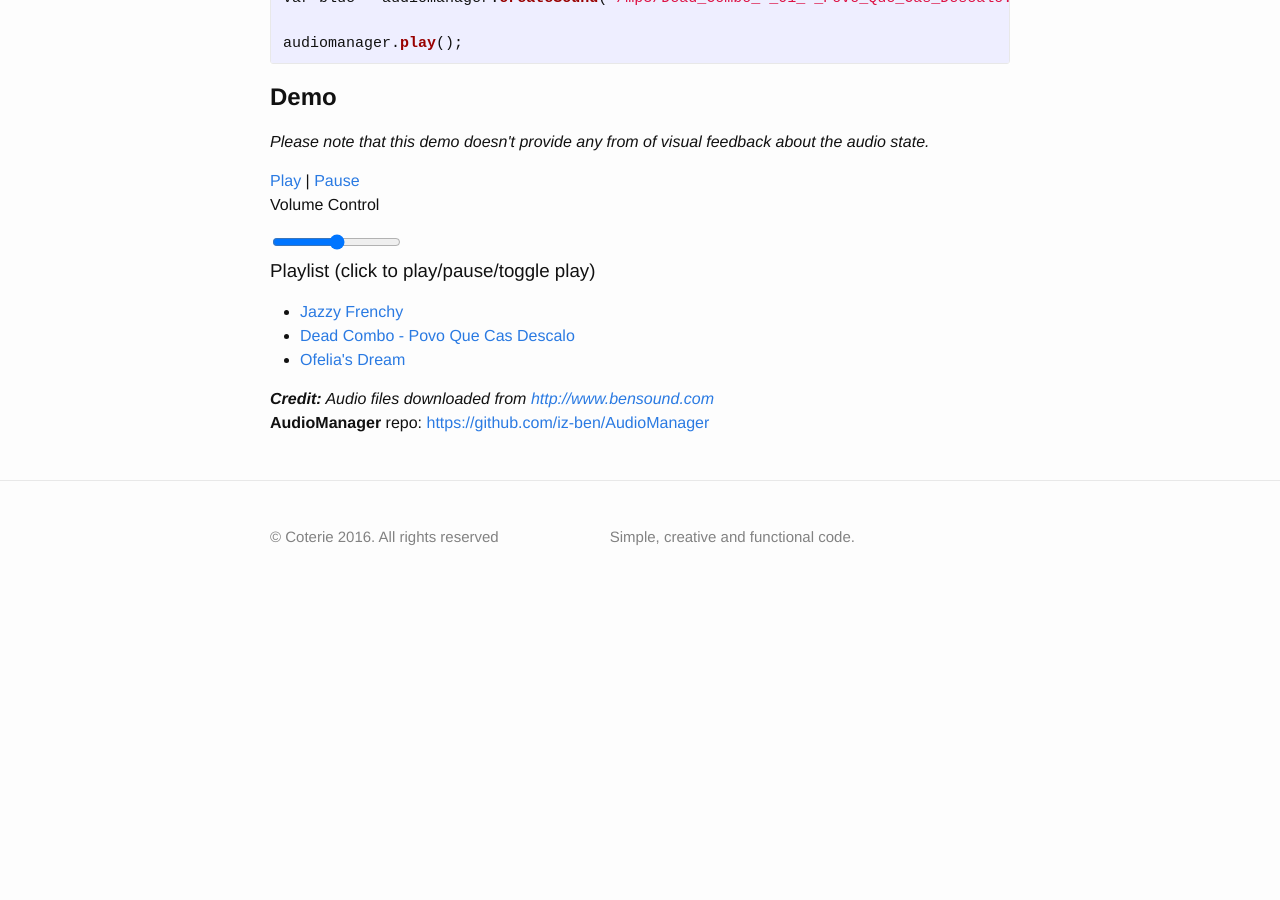
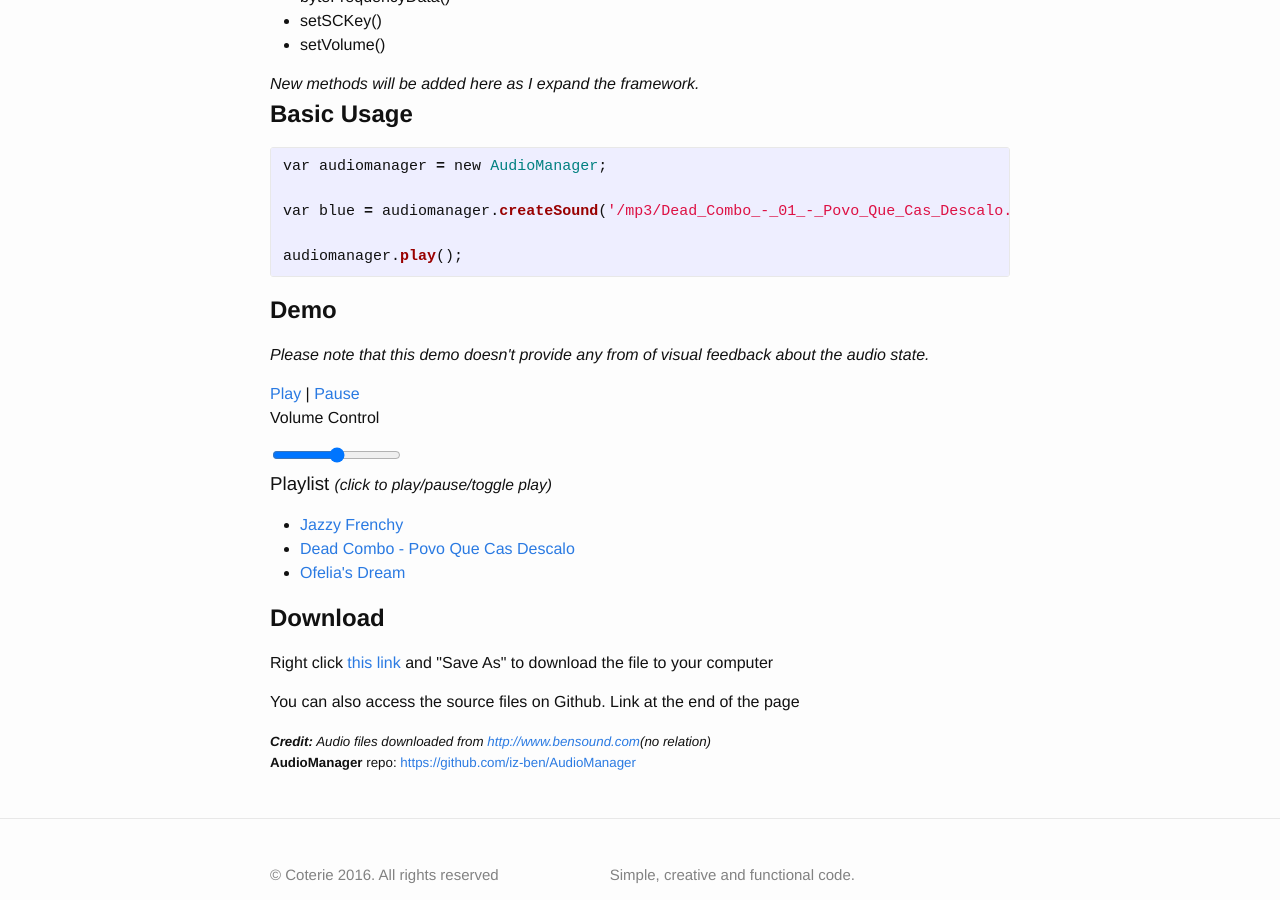
Before and after one commit to CoterieKe/coterieke.github.io, a Jekyll site: the page built from project/audiomanager/index.html, in a window 1280 px wide and 900 px high, scrolled down 718 px. Built offline with Jekyll 4.4.1, drawn with Linux system fonts in a browser that asks for light colours; before the commit the page ends 1327 px from its top, so only the background shows below that; some of the changed text lies outside the part shown.

Commit message:
proof reading

```diff
--- a/project/audiomanager/index.html
+++ b/project/audiomanager/index.html
@@ -7,12 +7,21 @@
 
 <div class="audiomanager">
   <h1 class="page-heading">Html5 AudioManager</h1>
+  <p><b>Contents</b></p>
+  <ul>
+  <li><a href="#introduction">Introduction</a></li>
+  <li><a href="#methods">Methods</a></li>
+  <li><a href="#usage">Usage</a></li>
+  <li><a href="#demo">Demo</a></li>
+  <li><a href="#download">Download</a></li>
+  </ul>
+  <p id="introduction"><b>Introduction</b></p>
   <p>The <b>AudioManager</b> is available in the global scope as a constructor.</p>
   <p>This means to access the methods you have to instantiate to a variable using the <b><i>new</i></b> keyword eg</p>
   {% highlight ruby %}
 var audiomanager = new AudioManager;
 {% endhighlight %}
-  <h2><b>Available Methods</b></h2>
+  <h2 id="methods"><b>Available Methods</b></h2>
   <ul>
   <li>play()</li>
   <li>pause()</li>
@@ -26,7 +35,7 @@
   <li>setVolume()</li>
   </ul>
   <i>New methods will be added here as I expand the framework.</i>
-  <h2><b>Basic Usage</b></h2>
+  <h2 id="usage"><b>Basic Usage</b></h2>
   {% highlight ruby %}
 var audiomanager = new AudioManager;
 
@@ -34,7 +43,7 @@
 
 audiomanager.play();
 {% endhighlight %}
- <h2><b>Demo</b></h2>
+ <h2 id="demo"><b>Demo</b></h2>
  <p>
  	<i>Please note that this demo doesn't provide any from of visual feedback about the audio state.</i>
  </p>
@@ -44,14 +53,22 @@
 
 <input type="range" name="volume" min="1" max="100" onChange="audiomanager.setVolume(this.value)">
 
-<h3>Playlist (click to play/pause/toggle play)</h3>
+<h3>Playlist <small><i>(click to play/pause/toggle play)</i></small></h3>
 
 <ul>
 	<li><a href="#" onClick="audiomanager.playSound(jazzyfrenchy); return false;">Jazzy Frenchy</a></li>
 	<li><a href="#" onClick="audiomanager.playSound(dead_combo); return false;">Dead Combo - Povo Que Cas Descalo</a></li>
     <li><a href="#" onClick="audiomanager.playSound(ofeliasdream); return false;">Ofelia's Dream</a></li>
 </ul>
-<i><b>Credit:</b> Audio files downloaded from <a href="http://www.bensound.com">http://www.bensound.com</a></i>
+
+<h2 id="download"><b>Download</b></h2>
+<p>Right click <a href="https://raw.githubusercontent.com/iz-ben/AudioManager/master/dist/js/audiomanager.min.js">this link</a> and "Save As" to download the file to your computer</p>
+<p>You can also access the source files on Github. Link at the end of the page</p>
+
+<small>
+<i><b>Credit:</b> Audio files downloaded from <a href="http://www.bensound.com">http://www.bensound.com</a>(no relation)</i>
 
 <p><b>AudioManager</b> repo: <a href="https://github.com/iz-ben/AudioManager">https://github.com/iz-ben/AudioManager</a></p>
+
+</small>
 </div>
```
